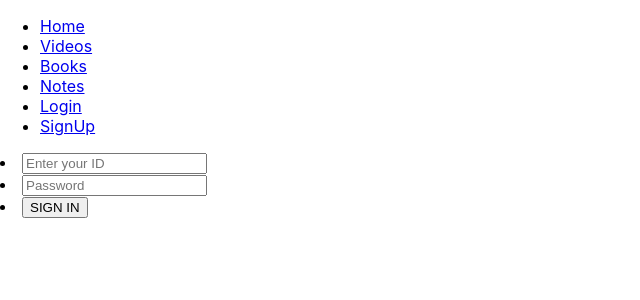
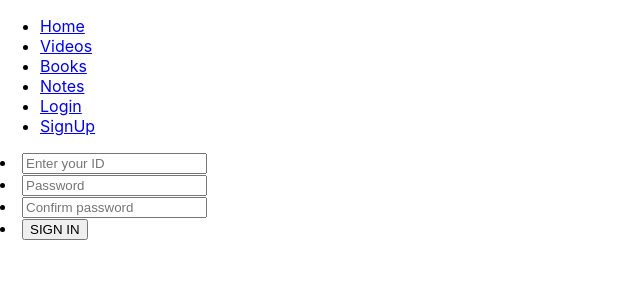
Before and after one commit to maaaaaaaaad/videos, a React (Create React App) app in the folder client/: page /login in a window 1280 px wide. Shown: the top 300 px of the page, without its empty margins (0-640 px from the left). Built offline with nearby package versions, Linux system fonts and the light colour scheme.

Commit message:
Add to Handle change in login controllers

```diff
--- a/client/src/App.tsx
+++ b/client/src/App.tsx
@@ -1,5 +1,6 @@
 import React from "react";
 import { BrowserRouter } from "react-router-dom";
+import LoginContext from "./components/Login/LoginContexts/LoginContext";
 import MediaQuery from "./MediaQuery";
 import Navigators from "./navigators/Navigators";
 import Routers from "./routes/Routers";
@@ -8,8 +9,10 @@ const App = () => {
   return (
     <MediaQuery>
       <BrowserRouter>
-        <Navigators />
-        <Routers />
+        <LoginContext>
+          <Navigators />
+          <Routers />
+        </LoginContext>
       </BrowserRouter>
     </MediaQuery>
   );
--- a/client/src/components/Login/LoginContexts/LoginContext.tsx
+++ b/client/src/components/Login/LoginContexts/LoginContext.tsx
@@ -7,8 +7,8 @@ import {
   UserSignInDispatch,
 } from "../../../SignTypes/SignInData.type";
 
-const SignInStateContext = createContext<State | null>(null);
-const SignInDispatch = createContext<UserSignInDispatch | null>(null);
+export const SignInStateContext = createContext<State | null>(null);
+export const SignInDispatch = createContext<UserSignInDispatch | null>(null);
 
 function loginReducer(state: State, action: Action) {
   switch (action.type) {
--- a/client/src/components/Login/LoginControllers.tsx
+++ b/client/src/components/Login/LoginControllers.tsx
@@ -1,16 +1,31 @@
-import React from "react";
+import React, { useContext } from "react";
+import {
+  SignInDispatch,
+  SignInStateContext,
+} from "./LoginContexts/LoginContext";
 import LoginView from "./LoginView";
 
 const LoginControllers = () => {
   //
+  const dispatch = useContext(SignInDispatch);
+  const state = useContext(SignInStateContext);
+
   const handleSubmitBtn = (e: React.FormEvent<HTMLFormElement>) => {
     e.preventDefault();
     console.log(e.currentTarget.name);
   };
 
   const handleChange = (e: React.ChangeEvent<HTMLInputElement>) => {
-    e.preventDefault();
-    console.log(e.currentTarget.value);
+    //
+    dispatch!({
+      type: "SET_LOGIN",
+      userSignInData: {
+        ...state!.userSignInData,
+        [e.currentTarget.name]: e.currentTarget.value,
+      },
+    });
+
+    console.log(state?.userSignInData);
   };
 
   return (
--- a/client/src/components/Login/LoginView.tsx
+++ b/client/src/components/Login/LoginView.tsx
@@ -19,8 +19,16 @@ const LoginView: React.FC<ChangeHandler> = ({
         <li>
           <input
             type="password"
-            name="password"
+            name="pass1"
             placeholder="Password"
+            onChange={(e) => handleChange(e)}
+          />
+        </li>
+        <li>
+          <input
+            type="password"
+            name="pass2"
+            placeholder="Confirm password"
             onChange={(e) => handleChange(e)}
           />
         </li>
```
